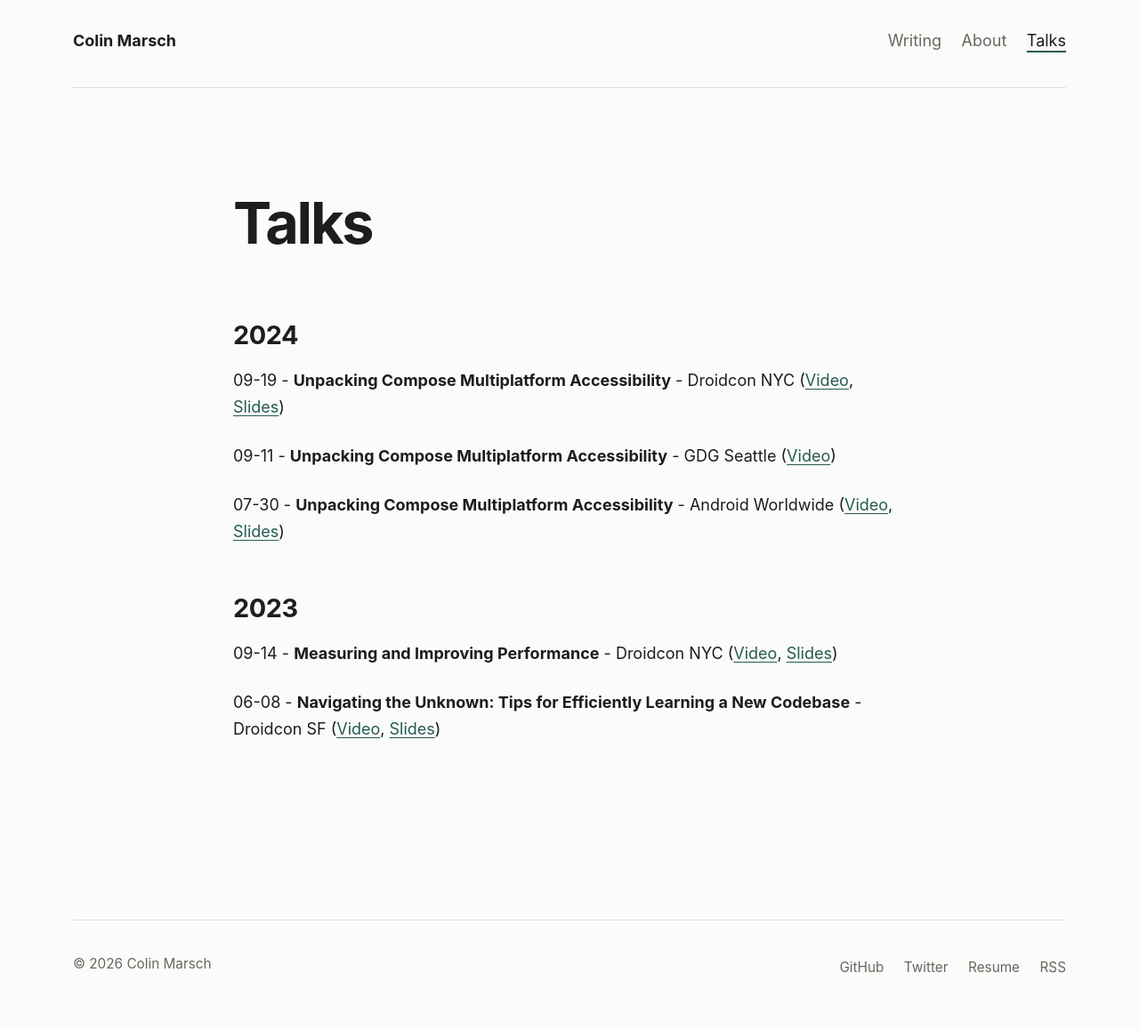
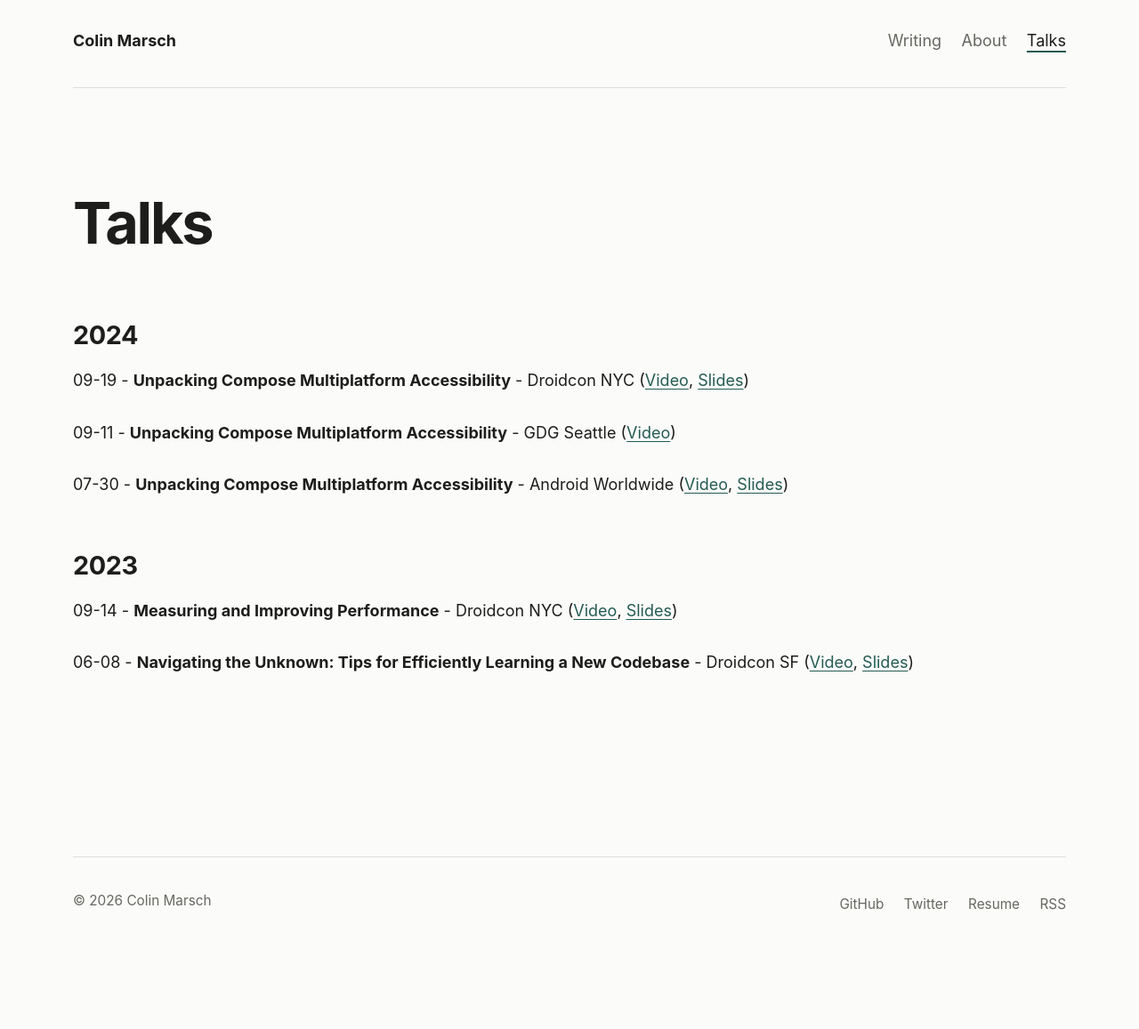
Before and after one commit to colinmarsch/colinmarsch.github.io, a Jekyll site: the page built from talks.md, in a window 1280 px wide. Shown: the whole page at 89% size. Built offline with Jekyll 4.4.1, drawn with Linux system fonts in a browser that asks for light colours; after the commit the page ends 1086 px from its top, so only the background shows below that.

Commit message:
Keep talks on single lines

```diff
--- a/talks.md
+++ b/talks.md
@@ -1,18 +1,24 @@
 ---
 layout: page
 title: Talks
+page_class: talks-page
 ---
 
 ## 2024
 
 09-19 - **Unpacking Compose Multiplatform Accessibility** - Droidcon NYC ([Video](https://www.droidcon.com/2024/10/17/unpacking-compose-multiplatform-accessibility/), [Slides](https://speakerdeck.com/cmarsch/droidcon-nyc-2024-unpacking-compose-multiplatform-accessibility))
+{: .talk-row }
 
 09-11 - **Unpacking Compose Multiplatform Accessibility** - GDG Seattle ([Video](https://www.youtube.com/watch?v=wSr-fQA12PY))
+{: .talk-row }
 
 07-30 - **Unpacking Compose Multiplatform Accessibility** - Android Worldwide ([Video](https://www.youtube.com/watch?v=kRekYKQwa4w&list=PLjQD4n5Df70GJg3ljMDhDtFTbdQgjPsm0&index=14), [Slides](https://speakerdeck.com/cmarsch/android-worldwide-july-2024-unpacking-compose-multiplatform-accessibility))
+{: .talk-row }
 
 ## 2023
 
 09-14 - **Measuring and Improving Performance** - Droidcon NYC ([Video](https://www.droidcon.com/2023/10/06/measuring-and-improving-performance-insights-from-one-of-cash-apps-main-screens/), [Slides](https://speakerdeck.com/cmarsch/measuring-and-improving-performance-insights-from-one-of-cash-apps-main-screens-droidcon-nyc-2023))
+{: .talk-row }
 
 06-08 - **Navigating the Unknown: Tips for Efficiently Learning a New Codebase** - Droidcon SF ([Video](https://www.droidcon.com/2023/07/20/navigating-the-unknown-tips-for-efficiently-learning-a-new-codebase/), [Slides](https://speakerdeck.com/cmarsch/navigating-the-unknown-tips-for-efficiently-learning-a-new-codebase))
+{: .talk-row }
```
